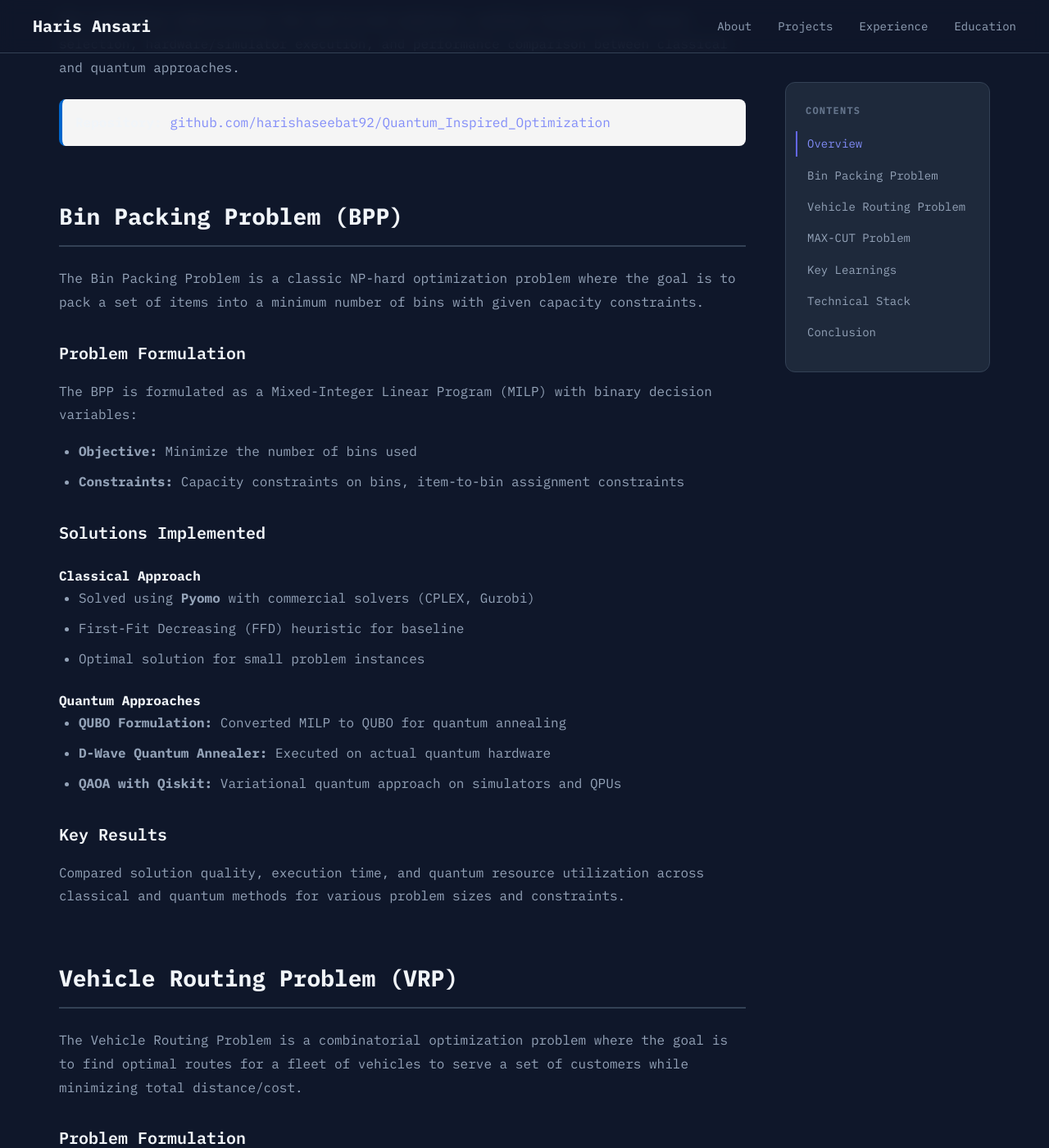
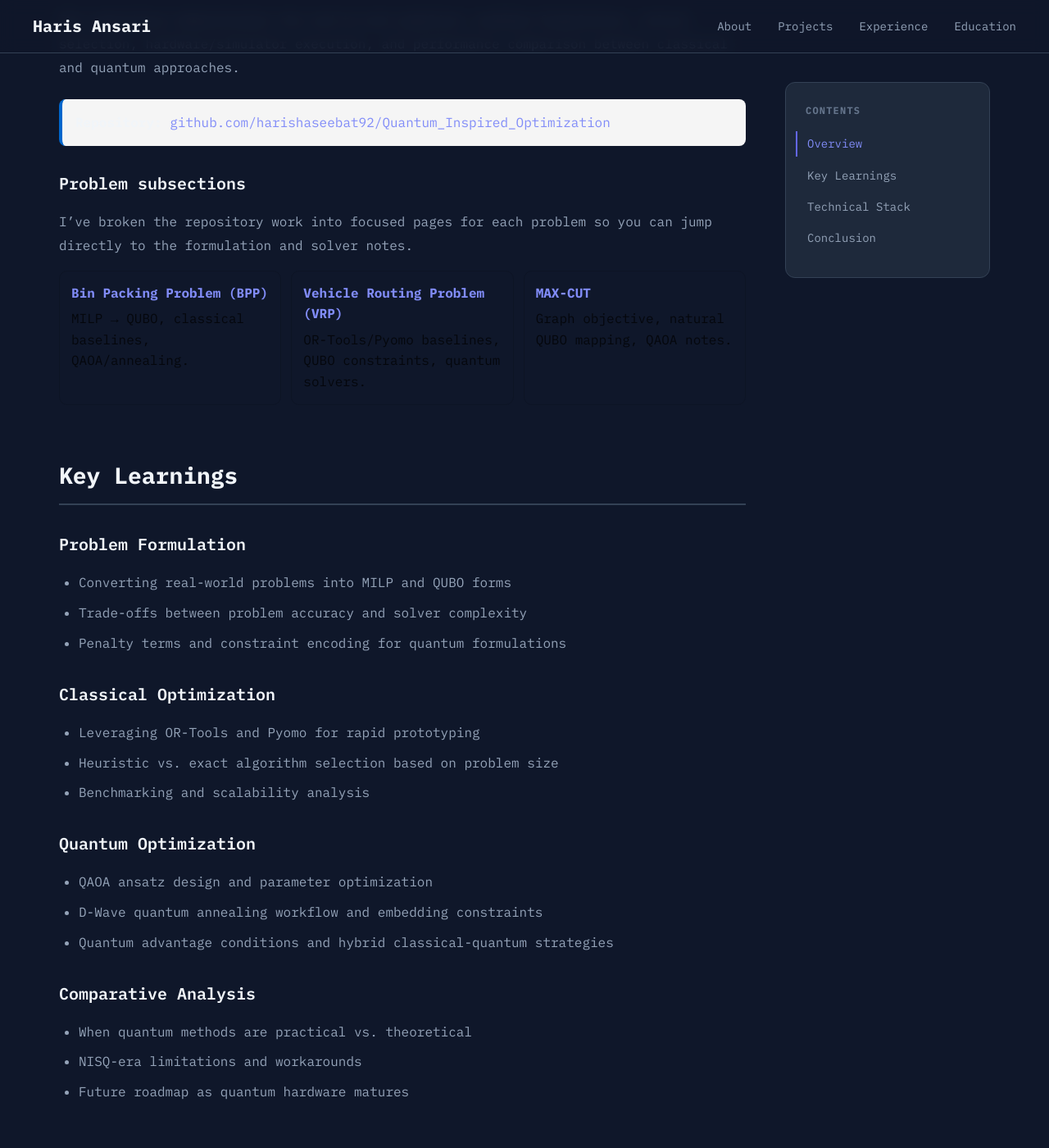
Before and after one commit to harishaseebat92/harishaseebat92.github.io, a Jekyll site: the page built from projects/quantum-inspired-optimization.html, in a window 1280 px wide and 1400 px high, scrolled down 1008 px. Shown: the whole window at 82% size. Built offline with Jekyll 4.4.1, drawn with Linux system fonts in a browser that asks for light colours; some of the changed text lies outside the part shown.

Commit message:
Added separate pages for QIO

```diff
--- a/projects/quantum-inspired-optimization.html
+++ b/projects/quantum-inspired-optimization.html
@@ -106,114 +106,27 @@ description: Solving combinatorial optimization problems using quantum annealing
       <div style="margin-top: 1.5em; padding: 1em; background-color: #f5f5f5; border-radius: 8px; border-left: 4px solid #0066cc;">
         <strong>Repository:</strong> <a href="https://github.com/harishaseebat92/Quantum_Inspired_Optimization" target="_blank">github.com/harishaseebat92/Quantum_Inspired_Optimization</a>
       </div>
-    </section>
 
-    <section id="bin-packing" class="project-section">
-      <h2>Bin Packing Problem (BPP)</h2>
-
+      <h3 style="margin-top: 1.5em;">Problem subsections</h3>
       <p>
-        The Bin Packing Problem is a classic NP-hard optimization problem where the goal is to pack a set of items
-        into a minimum number of bins with given capacity constraints.
+        I’ve broken the repository work into focused pages for each problem so you can jump directly to the formulation
+        and solver notes.
       </p>
 
-      <h3>Problem Formulation</h3>
-      <p>
-        The BPP is formulated as a Mixed-Integer Linear Program (MILP) with binary decision variables:
-      </p>
-      <ul>
-        <li><strong>Objective:</strong> Minimize the number of bins used</li>
-        <li><strong>Constraints:</strong> Capacity constraints on bins, item-to-bin assignment constraints</li>
-      </ul>
-
-      <h3>Solutions Implemented</h3>
-      <div style="margin: 1.5em 0;">
-        <h4>Classical Approach</h4>
-        <ul>
-          <li>Solved using <strong>Pyomo</strong> with commercial solvers (CPLEX, Gurobi)</li>
-          <li>First-Fit Decreasing (FFD) heuristic for baseline</li>
-          <li>Optimal solution for small problem instances</li>
-        </ul>
+      <div style="display: grid; grid-template-columns: repeat(auto-fit, minmax(240px, 1fr)); gap: 12px; margin-top: 1em;">
+        <a href="{{ '/projects/qio-bin-packing-problem.html' | relative_url }}" style="display:block; padding: 14px; border: 1px solid rgba(0,0,0,0.12); border-radius: 10px; text-decoration: none;">
+          <strong>Bin Packing Problem (BPP)</strong>
+          <div style="margin-top: 6px; color: rgba(0,0,0,0.7);">MILP → QUBO, classical baselines, QAOA/annealing.</div>
+        </a>
+        <a href="{{ '/projects/qio-vehicle-routing-problem.html' | relative_url }}" style="display:block; padding: 14px; border: 1px solid rgba(0,0,0,0.12); border-radius: 10px; text-decoration: none;">
+          <strong>Vehicle Routing Problem (VRP)</strong>
+          <div style="margin-top: 6px; color: rgba(0,0,0,0.7);">OR-Tools/Pyomo baselines, QUBO constraints, quantum solvers.</div>
+        </a>
+        <a href="{{ '/projects/qio-max-cut.html' | relative_url }}" style="display:block; padding: 14px; border: 1px solid rgba(0,0,0,0.12); border-radius: 10px; text-decoration: none;">
+          <strong>MAX-CUT</strong>
+          <div style="margin-top: 6px; color: rgba(0,0,0,0.7);">Graph objective, natural QUBO mapping, QAOA notes.</div>
+        </a>
       </div>
-
-      <div style="margin: 1.5em 0;">
-        <h4>Quantum Approaches</h4>
-        <ul>
-          <li><strong>QUBO Formulation:</strong> Converted MILP to QUBO for quantum annealing</li>
-          <li><strong>D-Wave Quantum Annealer:</strong> Executed on actual quantum hardware</li>
-          <li><strong>QAOA with Qiskit:</strong> Variational quantum approach on simulators and QPUs</li>
-        </ul>
-      </div>
-
-      <h3>Key Results</h3>
-      <p>
-        Compared solution quality, execution time, and quantum resource utilization across classical and quantum methods
-        for various problem sizes and constraints.
-      </p>
-    </section>
-
-    <section id="vehicle-routing" class="project-section">
-      <h2>Vehicle Routing Problem (VRP)</h2>
-
-      <p>
-        The Vehicle Routing Problem is a combinatorial optimization problem where the goal is to find optimal routes
-        for a fleet of vehicles to serve a set of customers while minimizing total distance/cost.
-      </p>
-
-      <h3>Problem Formulation</h3>
-      <p>
-        VRP is formulated as an optimization problem with:
-      </p>
-      <ul>
-        <li><strong>Objective:</strong> Minimize total route distance or operational cost</li>
-        <li><strong>Constraints:</strong> Each customer must be served exactly once, vehicle capacity limits, time windows (if applicable)</li>
-        <li><strong>Variants:</strong> Capacitated VRP (CVRP), VRP with Time Windows (VRPTW)</li>
-      </ul>
-
-      <h3>Solutions Implemented</h3>
-      <div style="margin: 1.5em 0;">
-        <h4>Classical Approach</h4>
-        <ul>
-          <li><strong>OR-Tools:</strong> Google's routing optimization library with advanced local search</li>
-          <li><strong>Pyomo:</strong> MILP formulation for exact solutions on smaller instances</li>
-          <li>Nearest Neighbor heuristic for baseline solutions</li>
-        </ul>
-      </div>
-
-      <div style="margin: 1.5em 0;">
-        <h4>Quantum Approaches</h4>
-        <ul>
-          <li><strong>QAOA Implementation:</strong> Encoding VRP constraints into QUBO</li>
-          <li><strong>Quantum Annealing:</strong> Execution on D-Wave with parameter tuning</li>
-          <li><strong>Hybrid Classical-Quantum:</strong> Quantum solver for specific subproblems</li>
-        </ul>
-      </div>
-
-      <h3>Key Results</h3>
-      <p>
-        Demonstrated scalability, solution quality trade-offs, and practical considerations when using quantum methods
-        for real-world routing scenarios.
-      </p>
-    </section>
-
-    <section id="max-cut" class="project-section">
-      <h2>MAX-CUT Problem</h2>
-
-      <p>
-        The MAX-CUT problem is a canonical NP-hard graph optimization problem: partition the vertices of a graph
-        into two disjoint sets to maximize the number of edges between the two sets.
-      </p>
-
-      <h3>Why MAX-CUT Matters</h3>
-      <ul>
-        <li>Fundamental problem in complexity theory and operations research</li>
-        <li>Natural mapping to QUBO, making it ideal for quantum approaches</li>
-        <li>Real applications: circuit partitioning, clustering, resource allocation</li>
-      </ul>
-
-      <h3>Solutions Implemented</h3>
-      <p>
-        Implemented and compared multiple solution approaches demonstrating the quantum advantage potential.
-      </p>
     </section>
 
     <section id="learnings" class="project-section">
@@ -292,9 +205,6 @@ description: Solving combinatorial optimization problems using quantum annealing
       <h4>Contents</h4>
       <ul>
         <li><a href="#overview">Overview</a></li>
-        <li><a href="#bin-packing">Bin Packing Problem</a></li>
-        <li><a href="#vehicle-routing">Vehicle Routing Problem</a></li>
-        <li><a href="#max-cut">MAX-CUT Problem</a></li>
         <li><a href="#learnings">Key Learnings</a></li>
         <li><a href="#tech-stack">Technical Stack</a></li>
         <li><a href="#conclusion">Conclusion</a></li>
```
Also changed, not shown: _layouts/project.html (+15 -0 lines), projects/qio-bin-packing-problem.html (added, +302 -0 lines), projects/qio-max-cut.html (added, +117 -0 lines), projects/qio-vehicle-routing-problem.html (added, +113 -0 lines).
